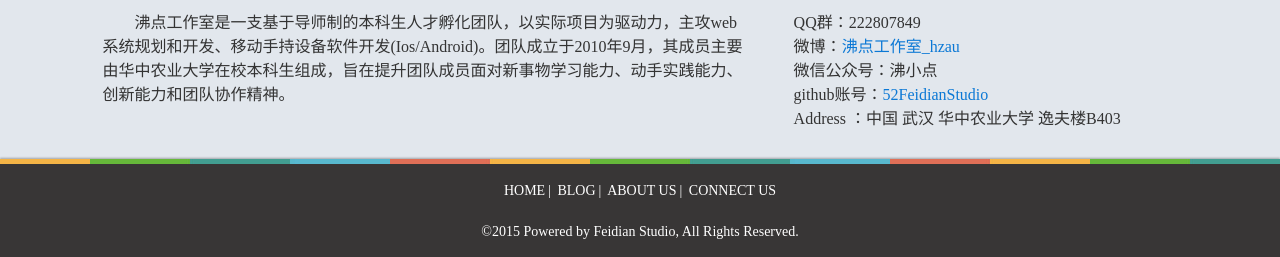
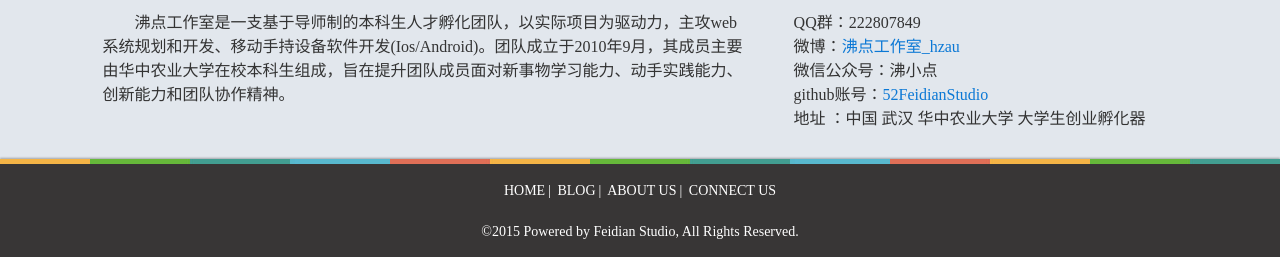
Before and after one commit to 52FeidianStudio/52FeidianStudio, a Jekyll site: the page built from index.html, in a window 1280 px wide. Shown: the part 1443-1700 px from the top of the page. Built offline with Jekyll 4.4.1, drawn with Linux system fonts in a browser that asks for light colours; the list of posts is cut into pages by our own code.

Commit message:
Update index.html

```diff
--- a/_layouts/index.html
+++ b/_layouts/index.html
@@ -94,7 +94,7 @@
         <p>微博：<a href="http://weibo.com/u/3475549580">沸点工作室_hzau</a></p>
         <p>微信公众号：沸小点</p>
         <p>github账号：<a href="https://github.com/52FeidianStudio">52FeidianStudio</a></p>
-        <p>Address ：中国 武汉 华中农业大学 逸夫楼B403</p>
+        <p>地址 ：中国 武汉 华中农业大学 大学生创业孵化器</p>
         </div>
      </div>
 
```
